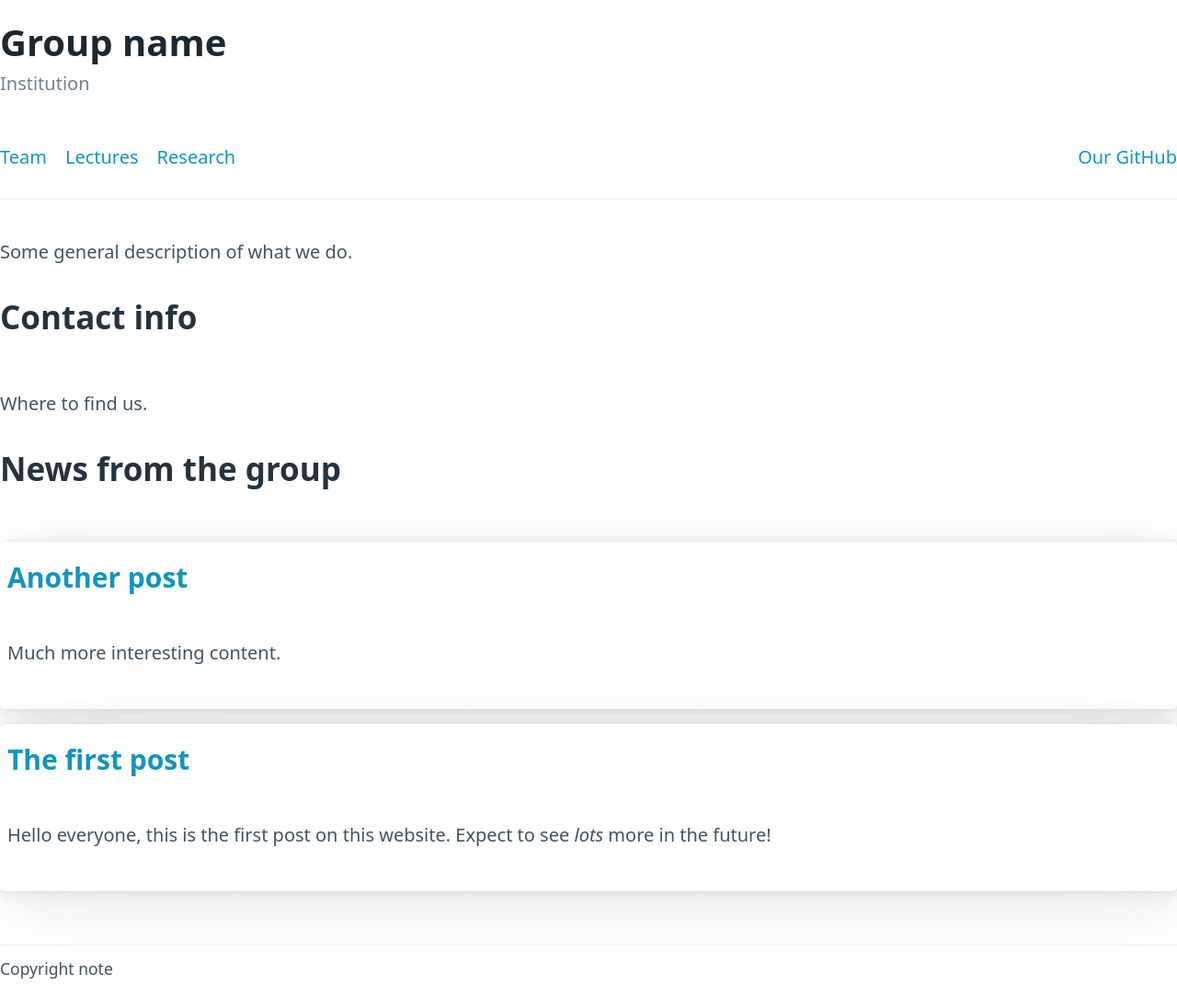
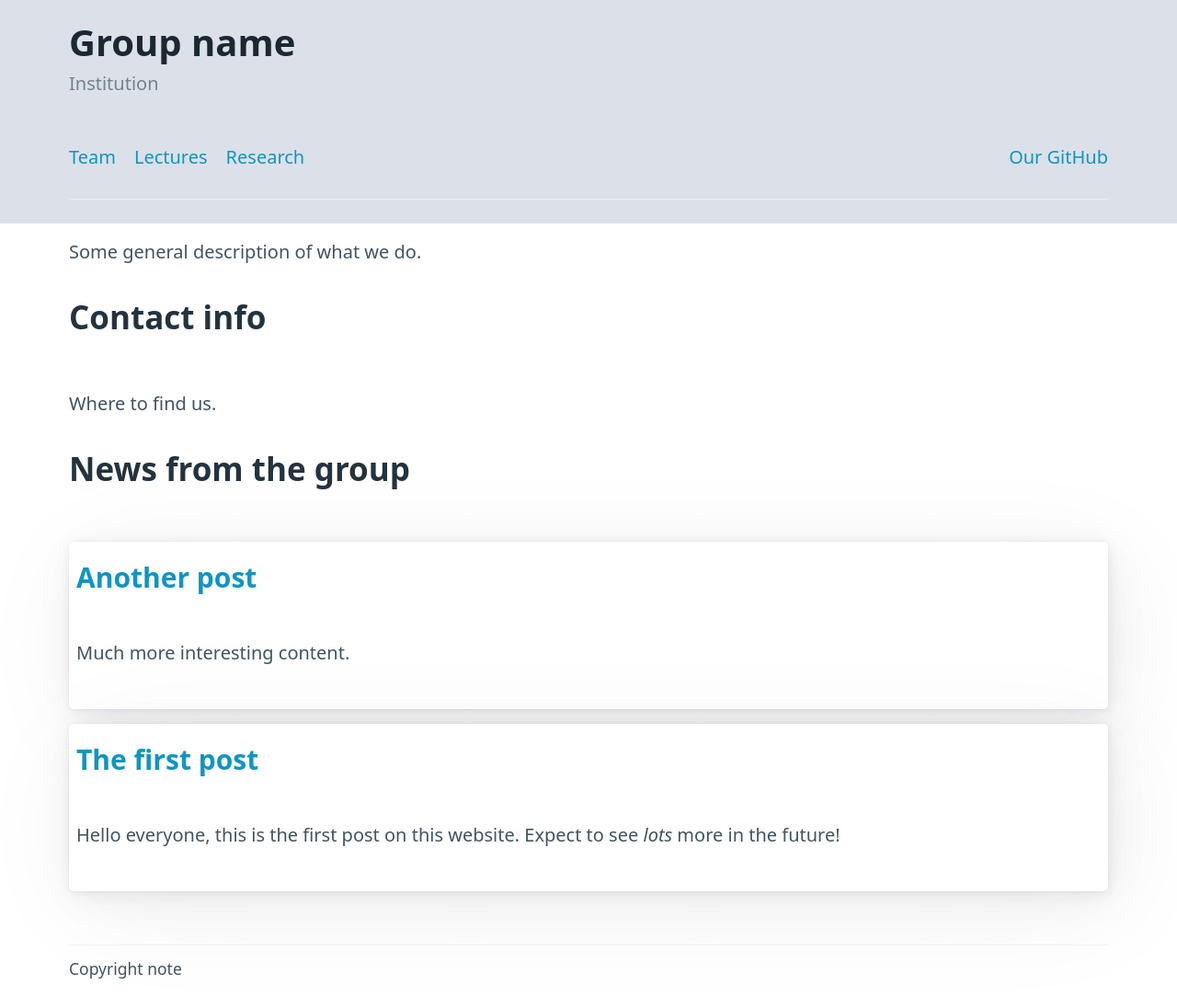
Before and after one commit to andreasKroepelin/ghpages-test, a Jekyll site: the page built from index.html, in a window 1280 px wide. Shown: the whole page at 92% size. Built offline with Jekyll 4.4.1, drawn with Linux system fonts in a browser that asks for light colours.

Commit message:
Fix container

```diff
--- a/_layouts/default.html
+++ b/_layouts/default.html
@@ -8,11 +8,13 @@
     <style>
       :root {
         --spacing: .2rem;
+        --background-color: #eff1f5;
       }
     </style>
   </head>
   <body>
-    <header>
+    <header style="background-color: #dce0e8">
+    <div class="container">
       <hgroup>
         <h1>Group name</h1>
         <h3>Institution</h3>
@@ -29,11 +31,12 @@
         </ul>
       </nav>
       <hr>
+    </div>
     </header>
-    <main>
+    <main class="container">
       {{ content }}
     </main>
-    <footer>
+    <footer class="container">
       <hr>
       <small>Copyright note</small>
     </footer>
```
